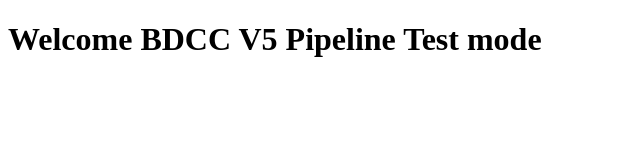
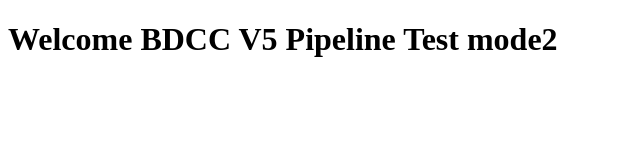
Before and after one commit to AMALZIAD/TP4, a plain HTML site: page index.html in a window 1280 px wide. Shown: the full height of the page, 0-640 px from the left. Drawn offline with Linux system fonts and the light colour scheme.

Commit message:
TP4 V5 Pipeline Test2

```diff
--- a/index.html
+++ b/index.html
@@ -6,6 +6,6 @@
 
 </head>
 <body>
-    <h1>Welcome BDCC V5 Pipeline Test mode </h1>
+    <h1>Welcome BDCC V5 Pipeline Test mode2 </h1>
 </body>
 </html>
```
